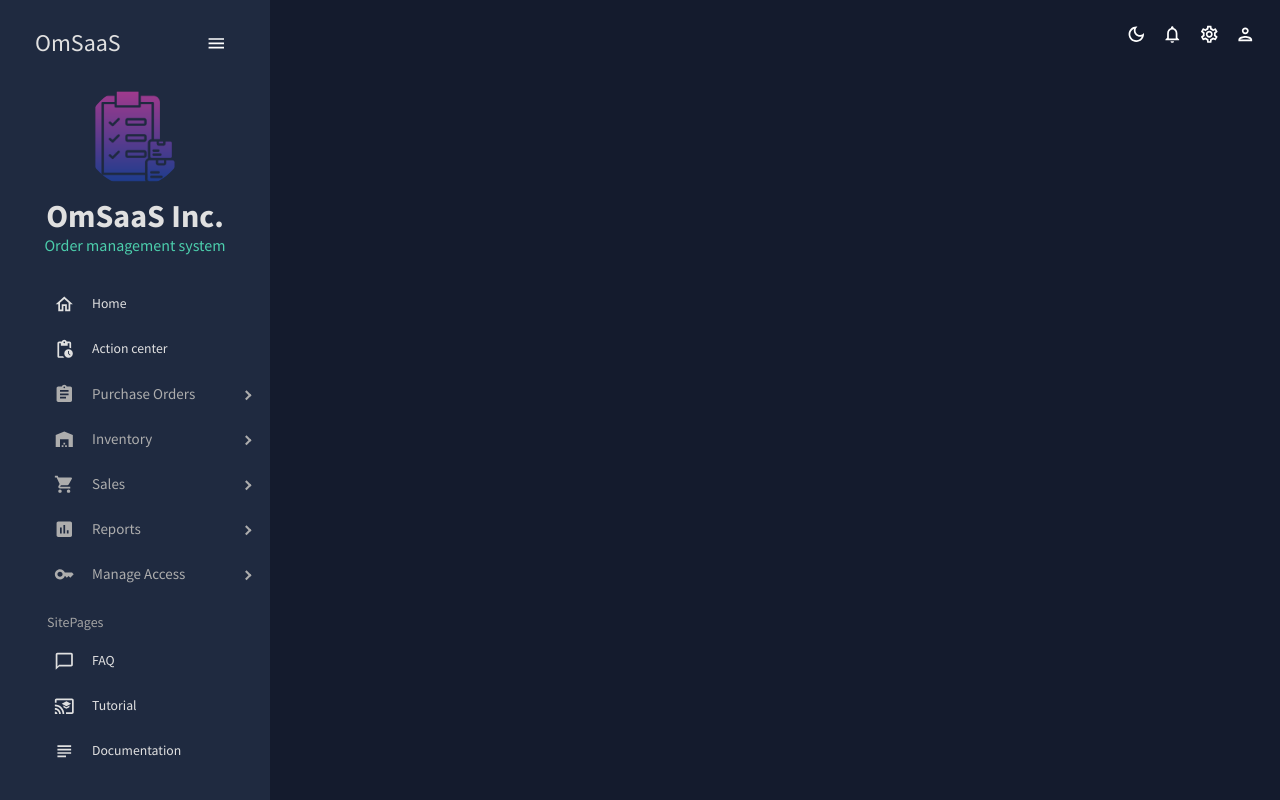
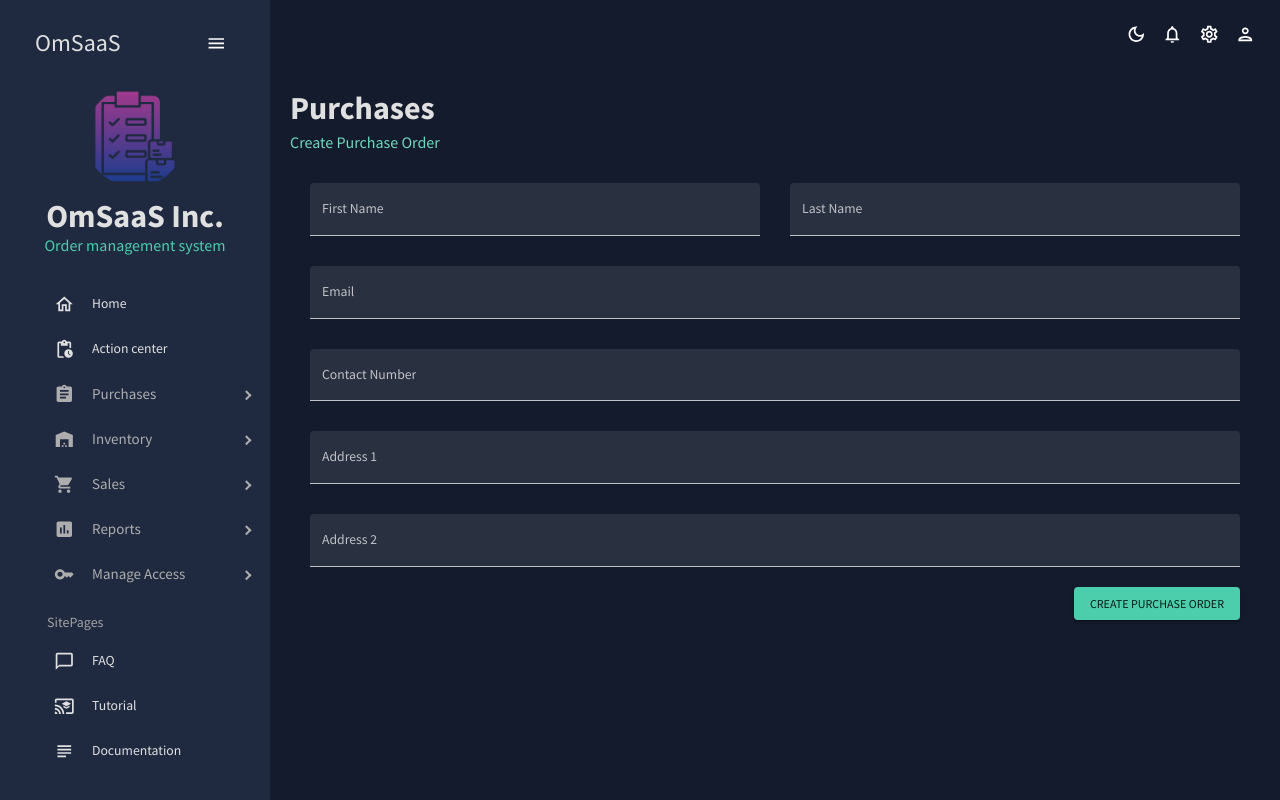
Before and after one commit to manukashyap/omsaas-dashboard, a React (Create React App) app: page /purchaseCreate in a window 1280 px wide. Built offline with nearby package versions, Linux system fonts and the light colour scheme.

Commit message:
Added PurchaseOrder Form template
1) Added PurchaseOrder form template.
2) Minor name changes

```diff
--- a/src/App.js
+++ b/src/App.js
@@ -11,6 +11,7 @@
 import Inventory from "./scenes/inventory";
 import Sales from "./scenes/sales";
 import Tutorial from "./scenes/tutorial";
+import CreatePurchaseOrder from "./scenes/createPurchaseOrder";
 
 
 function App() {
@@ -28,6 +29,7 @@
             <Routes>
               <Route path="/" element={<Home />} />
               <Route path="/purchase" element={<Purchase />} />
+              <Route path="/purchaseCreate" element={<CreatePurchaseOrder />} />
               <Route path="/inventory" element={<Inventory />} />
               <Route path="/sales" element={<Sales />} />
               <Route path="/faq" element={<FAQ />} />
--- /dev/null
+++ b/src/components/createPurchaseOrder/PurchaseOrderForm.jsx
@@ -0,0 +1,154 @@
+import { Box, Button, TextField } from "@mui/material";
+import { Formik } from "formik";
+import * as yup from "yup";
+import useMediaQuery from "@mui/material/useMediaQuery";
+import Header from "../Header";
+
+const PurchaseOrderForm = () => {
+  const isNonMobile = useMediaQuery("(min-width:600px)");
+
+  const handleFormSubmit = (values) => {
+    console.log(values);
+  };
+
+  return (
+    <Box m="20px">
+      {/*<Header title="Create Purchase Order" subtitle="Create a New User Profile" />*/}
+
+      <Formik
+        onSubmit={handleFormSubmit}
+        initialValues={initialValues}
+        validationSchema={checkoutSchema}
+      >
+        {({
+          values,
+          errors,
+          touched,
+          handleBlur,
+          handleChange,
+          handleSubmit,
+        }) => (
+          <form onSubmit={handleSubmit}>
+            <Box
+              display="grid"
+              gap="30px"
+              gridTemplateColumns="repeat(4, minmax(0, 1fr))"
+              sx={{
+                "& > div": { gridColumn: isNonMobile ? undefined : "span 4" },
+              }}
+            >
+              <TextField
+                fullWidth
+                variant="filled"
+                type="text"
+                label="First Name"
+                onBlur={handleBlur}
+                onChange={handleChange}
+                value={values.firstName}
+                name="firstName"
+                error={!!touched.firstName && !!errors.firstName}
+                helperText={touched.firstName && errors.firstName}
+                sx={{ gridColumn: "span 2" }}
+              />
+              <TextField
+                fullWidth
+                variant="filled"
+                type="text"
+                label="Last Name"
+                onBlur={handleBlur}
+                onChange={handleChange}
+                value={values.lastName}
+                name="lastName"
+                error={!!touched.lastName && !!errors.lastName}
+                helperText={touched.lastName && errors.lastName}
+                sx={{ gridColumn: "span 2" }}
+              />
+              <TextField
+                fullWidth
+                variant="filled"
+                type="text"
+                label="Email"
+                onBlur={handleBlur}
+                onChange={handleChange}
+                value={values.email}
+                name="email"
+                error={!!touched.email && !!errors.email}
+                helperText={touched.email && errors.email}
+                sx={{ gridColumn: "span 4" }}
+              />
+              <TextField
+                fullWidth
+                variant="filled"
+                type="text"
+                label="Contact Number"
+                onBlur={handleBlur}
+                onChange={handleChange}
+                value={values.contact}
+                name="contact"
+                error={!!touched.contact && !!errors.contact}
+                helperText={touched.contact && errors.contact}
+                sx={{ gridColumn: "span 4" }}
+              />
+              <TextField
+                fullWidth
+                variant="filled"
+                type="text"
+                label="Address 1"
+                onBlur={handleBlur}
+                onChange={handleChange}
+                value={values.address1}
+                name="address1"
+                error={!!touched.address1 && !!errors.address1}
+                helperText={touched.address1 && errors.address1}
+                sx={{ gridColumn: "span 4" }}
+              />
+              <TextField
+                fullWidth
+                variant="filled"
+                type="text"
+                label="Address 2"
+                onBlur={handleBlur}
+                onChange={handleChange}
+                value={values.address2}
+                name="address2"
+                error={!!touched.address2 && !!errors.address2}
+                helperText={touched.address2 && errors.address2}
+                sx={{ gridColumn: "span 4" }}
+              />
+            </Box>
+            <Box display="flex" justifyContent="end" mt="20px">
+              <Button type="submit" color="secondary" variant="contained">
+                Create Purchase Order
+              </Button>
+            </Box>
+          </form>
+        )}
+      </Formik>
+    </Box>
+  );
+};
+
+const phoneRegExp =
+  /^((\+[1-9]{1,4}[ -]?)|(\([0-9]{2,3}\)[ -]?)|([0-9]{2,4})[ -]?)*?[0-9]{3,4}[ -]?[0-9]{3,4}$/;
+
+const checkoutSchema = yup.object().shape({
+  firstName: yup.string().required("required"),
+  lastName: yup.string().required("required"),
+  email: yup.string().email("invalid email").required("required"),
+  contact: yup
+    .string()
+    .matches(phoneRegExp, "Phone number is not valid")
+    .required("required"),
+  address1: yup.string().required("required"),
+  address2: yup.string().required("required"),
+});
+const initialValues = {
+  firstName: "",
+  lastName: "",
+  email: "",
+  contact: "",
+  address1: "",
+  address2: "",
+};
+
+export default PurchaseOrderForm;
--- a/src/components/home/InventoryBox.jsx
+++ b/src/components/home/InventoryBox.jsx
@@ -13,6 +13,7 @@
 import DraftsIcon from '@mui/icons-material/Drafts';
 import WarehouseIcon from '@mui/icons-material/Warehouse';
 import BoxHeader from "./BoxHeader";
+import CurrencyRupeeIcon from '@mui/icons-material/CurrencyRupee';
 
 const InventoryBox = ({}) => {
     const theme = useTheme();
@@ -45,14 +46,14 @@
             justifyContent="center"
             padding="10px 10px"
           >
-            <AttachMoneyIcon sx={{ fontSize: 35 }} />
+            <CurrencyRupeeIcon sx={{ fontSize: 35 }} />
 
             <Typography
               variant="h4"
               sx={{ color: colors.grey[100] }}
               padding="3px 3px"
             >
-              Rs 45,500
+              45,500
             </Typography>
             <Typography variant="h4" sx={{ color: colors.greenAccent[500] }}>
               Order Value
--- a/src/components/home/PurchaseBox.jsx
+++ b/src/components/home/PurchaseBox.jsx
@@ -14,6 +14,7 @@
 import DraftsIcon from "@mui/icons-material/Drafts";
 import AssignmentIcon from "@mui/icons-material/Assignment";
 import BoxHeader from "./BoxHeader";
+import CurrencyRupeeIcon from '@mui/icons-material/CurrencyRupee';
 
 const PurchaseBox = ({}) => {
   const theme = useTheme();
@@ -47,14 +48,14 @@
           justifyContent="center"
           padding="10px 10px"
         >
-          <AttachMoneyIcon sx={{ fontSize: 35 }} />
+          <CurrencyRupeeIcon sx={{ fontSize: 35 }} />
 
           <Typography
             variant="h4"
             sx={{ color: colors.grey[100] }}
             padding="3px 3px"
           >
-            Rs 45,500
+            45,500
           </Typography>
           <Typography variant="h4" sx={{ color: colors.greenAccent[500] }}>
             Order Value
@@ -67,7 +68,7 @@
           width="100%"
           flexDirection="column"
           justifyContent="center"
-          padding="10px 40px"
+          padding="10px 10px"
         >
           <TagIcon sx={{ fontSize: 35 }} />
           <Typography
--- /dev/null
+++ b/src/scenes/createPurchaseOrder/index.jsx
@@ -0,0 +1,20 @@
+import { Box, Button, useTheme } from "@mui/material";
+import Header from "../../components/Header";
+import { tokens } from "../../theme";
+import PurchaseOrderForm from "../../components/createPurchaseOrder/PurchaseOrderForm";
+import AddIcon from '@mui/icons-material/Add';
+
+const CreatePurchaseOrder = () => {
+  const theme = useTheme();
+  const colors = tokens(theme.palette.mode);
+  return (
+    <Box m="20px">
+      <Box display="flex" justifyContent="space-between" alignItems="center">
+        <Header title="Purchases" subtitle="Create Purchase Order" />
+      </Box>
+      <PurchaseOrderForm/>
+    </Box>
+  );
+};
+
+export default CreatePurchaseOrder;
--- a/src/scenes/global/SidebarBackup.jsx
+++ b/src/scenes/global/SidebarBackup.jsx
@@ -20,6 +20,7 @@
 import CastForEducationIcon from '@mui/icons-material/CastForEducation';
 import SubjectIcon from '@mui/icons-material/Subject';
 import KeyIcon from '@mui/icons-material/Key';
+import CircleIcon from '@mui/icons-material/Circle';
 
 const Item = ({ title, to, icon, selected, setSelected }) => {
   const theme = useTheme();
@@ -166,21 +167,21 @@
               setSelected={setSelected}
             />
             <SubMenu
-            title="Purchase Orders"
+            title="Purchases"
             to="/"
             icon={<AssignmentIcon />}
             selected={selected}
             setSelected={setSelected}
             >
               <Item
-              title="View Purchase Orders"
+              title="View Purchase Order"
               to="/purchase"
               icon={<PeopleOutlinedIcon />}
               selected={selected}
               setSelected={setSelected}
             />
             <Item
-              title="Create Purchase Orders"
+              title="Create Purchase Order"
               to="/purchaseCreate"
               display={selected === "Purchase Orders" ? "flex" : "none"}
               icon={<PeopleOutlinedIcon />}
@@ -214,14 +215,14 @@
             setSelected={setSelected}
             >
             <Item
-              title="Transfer Stocks"
+              title="Transfer Stock"
               to="/internalOrder"
               icon={<PeopleOutlinedIcon />}
               selected={selected}
               setSelected={setSelected}
             />
             <Item
-              title="Adjust Stocks"
+              title="Adjust Stock"
               to="/adjustInventory"
               icon={<PeopleOutlinedIcon />}
               selected={selected}
@@ -297,7 +298,7 @@
               setSelected={setSelected}
             />
             <Item
-              title="View Customers"
+              title="View Customer"
               to="/customer"
               icon={<PeopleOutlinedIcon />}
               selected={selected}
--- a/src/scenes/purchase/index.jsx
+++ b/src/scenes/purchase/index.jsx
@@ -10,7 +10,7 @@
   return (
     <Box m="20px">
       <Box display="flex" justifyContent="space-between" alignItems="center">
-        <Header title="Purchase Order" subtitle="Purchase order details page" />
+        <Header title="Purchases" subtitle="Purchase Order Details" />
 
         <Box>
           <Button
```
Also changed, not shown: src/components/home/SalesBox.jsx (+4 -3 lines).
